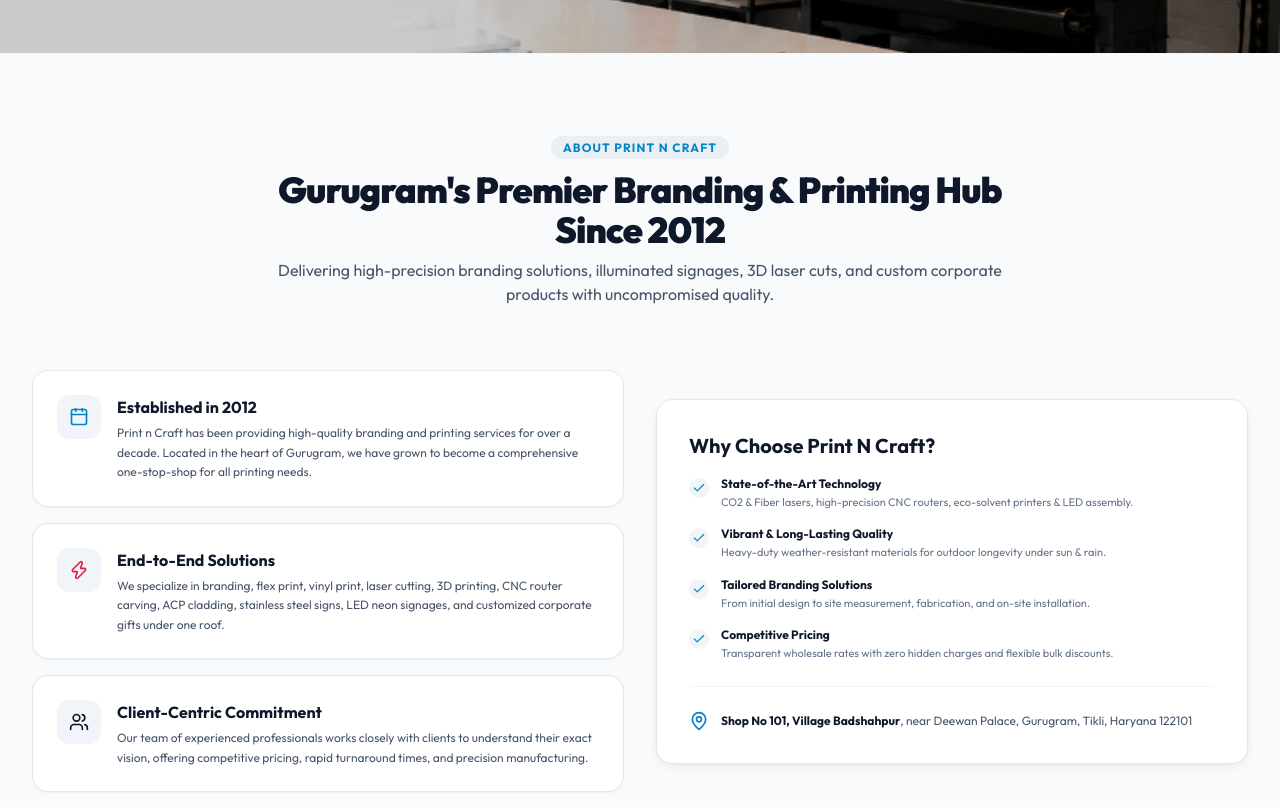
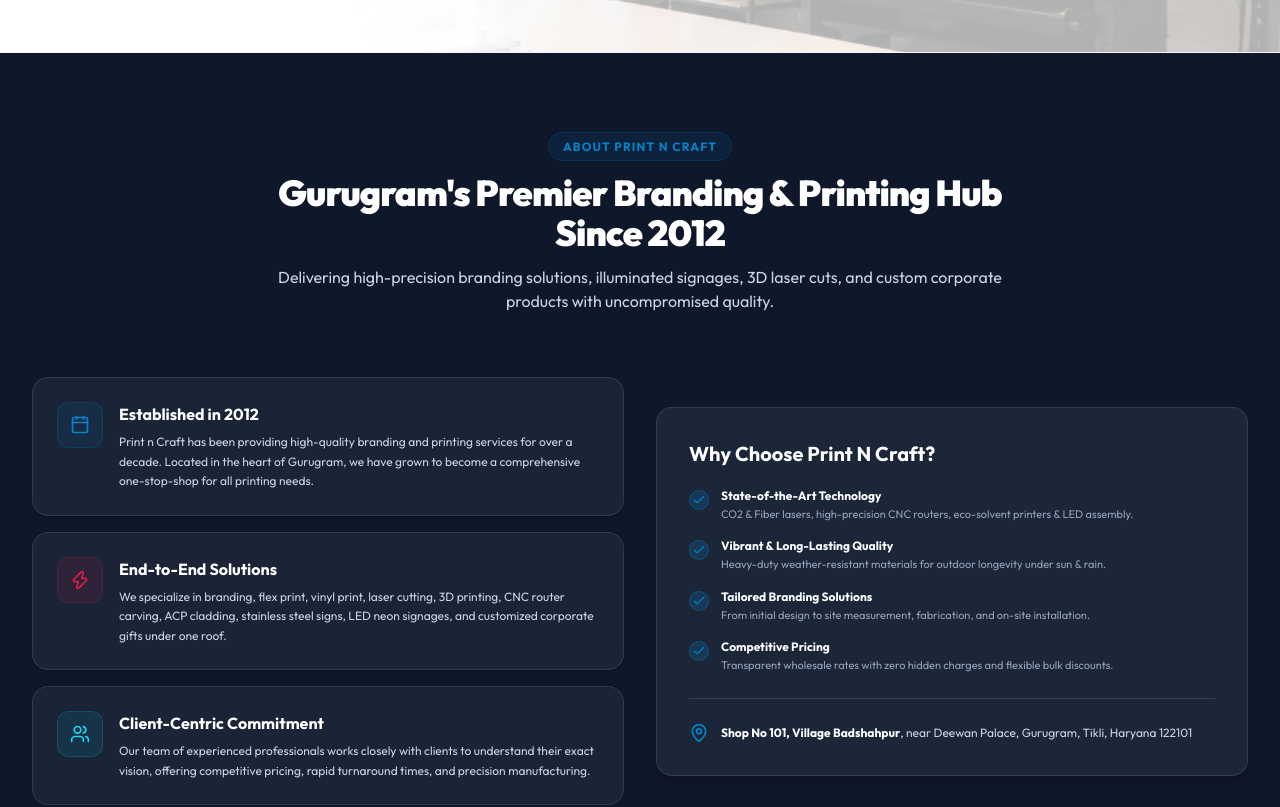
Before and after one commit to katrine-daniel/PRINT-N-CRAFT, a React (Vite) app: page / in a window 1280 px wide. Shown: the part 720-1527 px from the top of the page. Built offline with nearby package versions, Linux system fonts and the light colour scheme.

Commit message:
Update AboutSection to elegant dark slate background theme

```diff
--- a/src/components/AboutSection.jsx
+++ b/src/components/AboutSection.jsx
@@ -3,18 +3,18 @@ import { Calendar, Zap, Users, Check, MapPin } from 'lucide-react';
 
 export default function AboutSection() {
   return (
-    <section id="about" className="py-20 bg-slate-50 relative border-b border-slate-200">
+    <section id="about" className="py-20 bg-slate-900 text-white relative border-b border-slate-800">
       <div className="max-w-7xl mx-auto px-4 sm:px-6 lg:px-8">
 
         {/* Section Header */}
         <div className="text-center max-w-3xl mx-auto mb-16">
-          <span className="text-xs font-bold uppercase tracking-widest text-brand-cyan px-3 py-1 rounded-full bg-slate-200/60">
+          <span className="text-xs font-bold uppercase tracking-widest text-brand-cyan px-3.5 py-1.5 rounded-full bg-brand-cyan/10 border border-brand-cyan/20">
             About Print N Craft
           </span>
-          <h2 className="text-3xl sm:text-4xl font-black text-slate-900 mt-3 tracking-tight">
+          <h2 className="text-3xl sm:text-4xl font-black text-white mt-4 tracking-tight">
             Gurugram's Premier Branding & Printing Hub Since 2012
           </h2>
-          <p className="text-slate-600 text-sm sm:text-base mt-2">
+          <p className="text-slate-300 text-sm sm:text-base mt-3">
             Delivering high-precision branding solutions, illuminated signages, 3D laser cuts, and custom corporate products with uncompromised quality.
           </p>
         </div>
@@ -25,42 +25,42 @@ export default function AboutSection() {
           {/* Left Cards */}
           <div className="lg:col-span-6 space-y-4">
 
-            <div className="bg-white p-6 rounded-2xl border border-slate-200 shadow-sm hover:border-brand-cyan transition-all">
+            <div className="bg-slate-800/80 backdrop-blur-sm p-6 rounded-2xl border border-slate-700/80 shadow-md hover:border-brand-cyan transition-all group">
               <div className="flex items-start space-x-4">
-                <div className="p-3 rounded-xl bg-slate-100 text-brand-cyan shrink-0">
+                <div className="p-3 rounded-xl bg-brand-cyan/10 text-brand-cyan shrink-0 border border-brand-cyan/20">
                   <Calendar className="w-5 h-5" />
                 </div>
                 <div>
-                  <h3 className="text-base font-bold text-slate-900">Established in 2012</h3>
-                  <p className="text-xs text-slate-600 mt-1 leading-relaxed">
+                  <h3 className="text-base font-bold text-white group-hover:text-brand-cyan transition-colors">Established in 2012</h3>
+                  <p className="text-xs text-slate-300 mt-1.5 leading-relaxed">
                     Print n Craft has been providing high-quality branding and printing services for over a decade. Located in the heart of Gurugram, we have grown to become a comprehensive one-stop-shop for all printing needs.
                   </p>
                 </div>
               </div>
             </div>
 
-            <div className="bg-white p-6 rounded-2xl border border-slate-200 shadow-sm hover:border-brand-magenta transition-all">
+            <div className="bg-slate-800/80 backdrop-blur-sm p-6 rounded-2xl border border-slate-700/80 shadow-md hover:border-brand-magenta transition-all group">
               <div className="flex items-start space-x-4">
-                <div className="p-3 rounded-xl bg-slate-100 text-brand-magenta shrink-0">
+                <div className="p-3 rounded-xl bg-brand-magenta/10 text-brand-magenta shrink-0 border border-brand-magenta/20">
                   <Zap className="w-5 h-5" />
                 </div>
                 <div>
-                  <h3 className="text-base font-bold text-slate-900">End-to-End Solutions</h3>
-                  <p className="text-xs text-slate-600 mt-1 leading-relaxed">
+                  <h3 className="text-base font-bold text-white group-hover:text-brand-magenta transition-colors">End-to-End Solutions</h3>
+                  <p className="text-xs text-slate-300 mt-1.5 leading-relaxed">
                     We specialize in branding, flex print, vinyl print, laser cutting, 3D printing, CNC router carving, ACP cladding, stainless steel signs, LED neon signages, and customized corporate gifts under one roof.
                   </p>
                 </div>
               </div>
             </div>
 
-            <div className="bg-white p-6 rounded-2xl border border-slate-200 shadow-sm hover:border-slate-900 transition-all">
+            <div className="bg-slate-800/80 backdrop-blur-sm p-6 rounded-2xl border border-slate-700/80 shadow-md hover:border-cyan-400 transition-all group">
               <div className="flex items-start space-x-4">
-                <div className="p-3 rounded-xl bg-slate-100 text-slate-900 shrink-0">
+                <div className="p-3 rounded-xl bg-cyan-500/10 text-cyan-400 shrink-0 border border-cyan-500/20">
                   <Users className="w-5 h-5" />
                 </div>
                 <div>
-                  <h3 className="text-base font-bold text-slate-900">Client-Centric Commitment</h3>
-                  <p className="text-xs text-slate-600 mt-1 leading-relaxed">
+                  <h3 className="text-base font-bold text-white group-hover:text-cyan-400 transition-colors">Client-Centric Commitment</h3>
+                  <p className="text-xs text-slate-300 mt-1.5 leading-relaxed">
                     Our team of experienced professionals works closely with clients to understand their exact vision, offering competitive pricing, rapid turnaround times, and precision manufacturing.
                   </p>
                 </div>
@@ -71,8 +71,8 @@ export default function AboutSection() {
 
           {/* Right Highlights */}
           <div className="lg:col-span-6">
-            <div className="p-8 rounded-2xl bg-white border border-slate-200 shadow-clean-md">
-              <h3 className="text-xl font-bold text-slate-900 mb-4">Why Choose Print N Craft?</h3>
+            <div className="p-8 rounded-2xl bg-slate-800/90 border border-slate-700/90 shadow-lg">
+              <h3 className="text-xl font-bold text-white mb-5">Why Choose Print N Craft?</h3>
 
               <div className="space-y-4">
                 {[
@@ -82,22 +82,22 @@ export default function AboutSection() {
                   { title: 'Competitive Pricing', desc: 'Transparent wholesale rates with zero hidden charges and flexible bulk discounts.' }
                 ].map((item, idx) => (
                   <div key={idx} className="flex items-start space-x-3">
-                    <div className="w-5 h-5 rounded-full bg-slate-100 text-brand-cyan flex items-center justify-center shrink-0 mt-0.5 font-bold">
+                    <div className="w-5 h-5 rounded-full bg-brand-cyan/20 text-brand-cyan flex items-center justify-center shrink-0 mt-0.5 font-bold border border-brand-cyan/30">
                       <Check className="w-3.5 h-3.5" />
                     </div>
                     <div>
-                      <h4 className="text-xs font-bold text-slate-900">{item.title}</h4>
-                      <p className="text-[11px] text-slate-500 mt-0.5">{item.desc}</p>
+                      <h4 className="text-xs font-bold text-white">{item.title}</h4>
+                      <p className="text-[11px] text-slate-400 mt-0.5">{item.desc}</p>
                     </div>
                   </div>
                 ))}
               </div>
 
               {/* Address */}
-              <div className="mt-6 pt-6 border-t border-slate-100 flex items-center space-x-3">
+              <div className="mt-6 pt-6 border-t border-slate-700 flex items-center space-x-3">
                 <MapPin className="w-5 h-5 text-brand-cyan shrink-0" />
-                <p className="text-xs text-slate-600">
-                  <strong className="text-slate-900">Shop No 101, Village Badshahpur</strong>, near Deewan Palace, Gurugram, Tikli, Haryana 122101
+                <p className="text-xs text-slate-300">
+                  <strong className="text-white">Shop No 101, Village Badshahpur</strong>, near Deewan Palace, Gurugram, Tikli, Haryana 122101
                 </p>
               </div>
 
--- a/src/components/Hero.jsx
+++ b/src/components/Hero.jsx
@@ -7,11 +7,11 @@ export default function Hero({ onOpenEstimate }) {
 
       {/* Hero Background Image - Covers top text area with dark overlay */}
       <div
-        className="absolute top-[68px] inset-x-0 h-[480px] lg:h-[960px] z-0 bg-right bg-cover bg-no-repeat pointer-events-none hidden lg:block "
+        className="absolute top-[68px] inset-x-0 h-[480px] lg:h-[960px] z-0 bg-right bg-cover bg-no-repeat pointer-events-none hidden lg:block opacity-30"
         style={{ backgroundImage: `url('./hero_bg.png')` }}
       >
         {/* Subtle Black Overlay */}
-        <div className="absolute inset-0 bg-black/20"></div>
+        <div className="absolute inset-0 "></div>
       </div>
 
       <div className="max-w-7xl mx-auto px-4 sm:px-6 lg:px-8 relative z-10">
@@ -93,7 +93,7 @@ export default function Hero({ onOpenEstimate }) {
         </div>
 
         {/* Metrics Row - Clean White Background Below Text & Image */}
-        <div className="pt-8 mt-10 border-t border-slate-200 grid grid-cols-3 gap-6 max-w-2xl relative z-10 bg-white">
+        <div className="pt-8 mt-10  grid grid-cols-3 gap-6 max-w-2xl relative z-10 ">
           <div>
             <p className="text-2xl sm:text-3xl font-black text-slate-900 font-sans">12+</p>
             <p className="text-xs text-slate-500 font-medium">Years Excellence (2012)</p>
```
Also changed, not shown: 1 other file (tests, documents, lock files or other folders).
